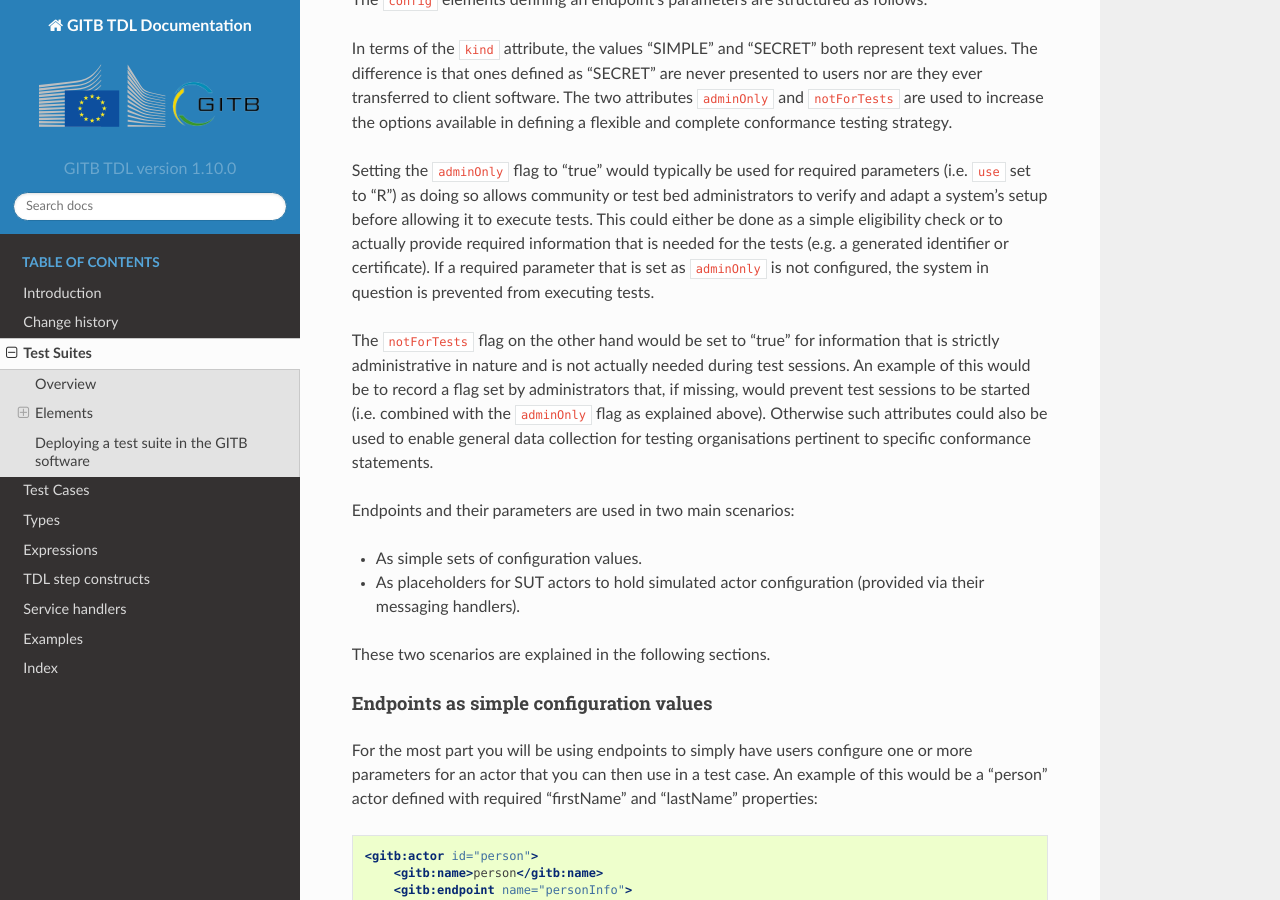
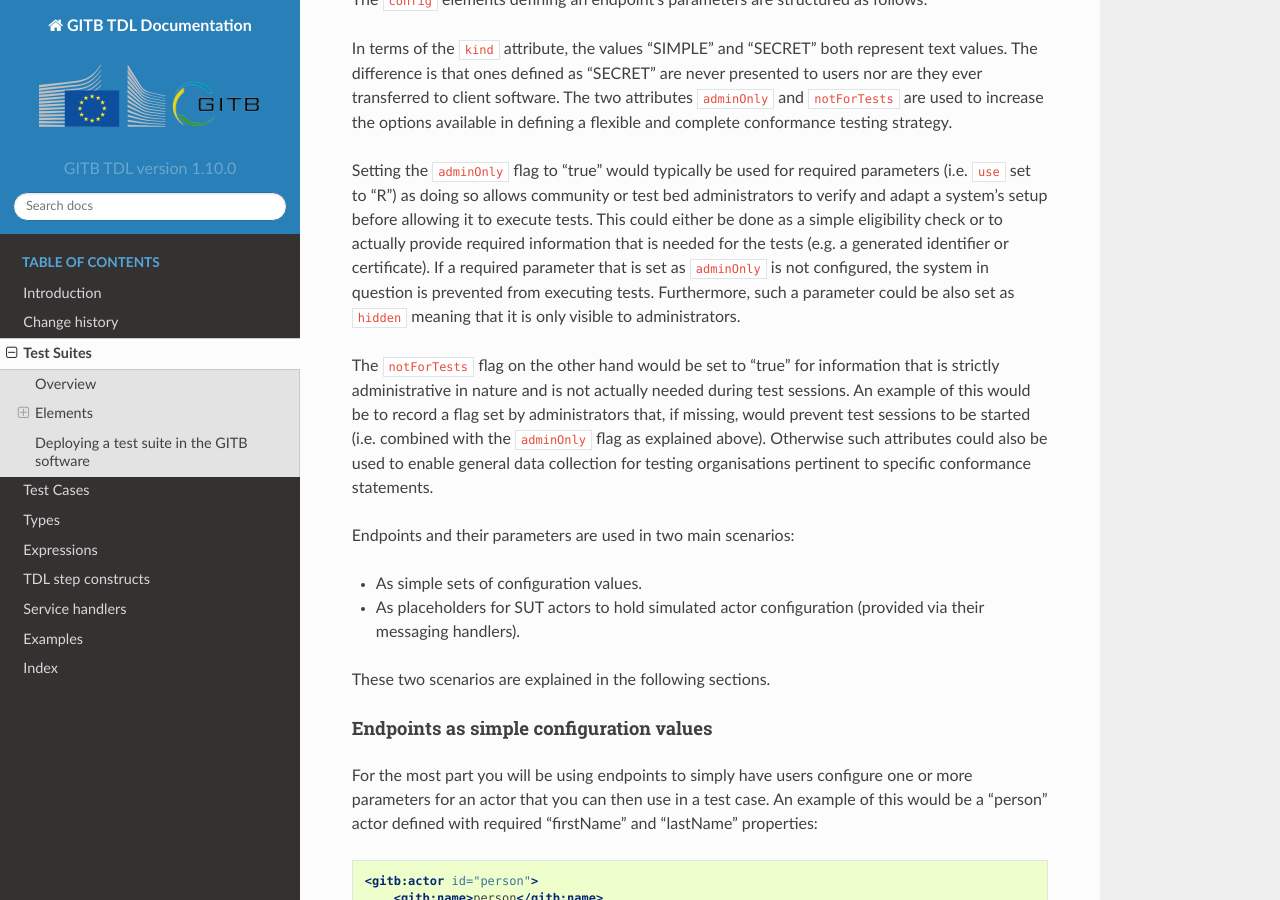
Before and after one commit to ISAITB/docs-tdl, a Sphinx documentation site: the page built from source/testsuite/index.rst, in a window 1280 px wide and 900 px high, scrolled down 4376 px. Built offline with Sphinx 7.4.7 and the Read the Docs theme 2.0.0, drawn with Linux system fonts in a browser that asks for light colours.

Commit message:
[ITB-653] Hidden parameters

```diff
--- a/source/changelog/index.rst
+++ b/source/changelog/index.rst
@@ -19,7 +19,8 @@
     :header: "Description", "Type", "Relevant sections"
     :delim: |
 
-    New ``log`` step to add arbitrary information to the test session's log output. | GITB TDL | ref:`tdl-step-log`
+    Actors' endpoint parameters can now be defined as hidden to have them visible only to administrators. | GITB TDL | :ref:`test-suite-actors`
+    New ``log`` step to add arbitrary information to the test session's log output. | GITB TDL | :ref:`tdl-step-log`
     The ``documentation`` content for test suites, test cases and test steps can now be provided via imported resource. | GITB TDL | :ref:`test-suite-metadata`, :ref:`test-case-metadata`, :ref:`tdl-steps-common-documentation`
     The ID of test suites and test cases is now considered in the GITB software for referencing and matching. | GITB software| :ref:`test-suite`, :ref:`test-case`
 
--- a/source/testsuite/index.rst
+++ b/source/testsuite/index.rst
@@ -194,6 +194,7 @@
     @kind| no| Whether this is a simple text (value "SIMPLE" - the default), file (value "BINARY") or a secret value (value "SECRET").
     @adminOnly| no| A boolean value (by default "false") indicating whether this parameter can only be edited by administrators.
     @notForTests| no| A boolean value (by default "false") indicating whether this parameter is included as a test session context variable.
+    @hidden| no| A boolean value (by default "false") indicating whether this parameter can only be viewed by administrators.
 
 In terms of the ``kind`` attribute, the values "SIMPLE" and "SECRET" both represent text values. The difference is that ones
 defined as "SECRET" are never presented to users nor are they ever transferred to client software. The two attributes ``adminOnly``
@@ -203,7 +204,8 @@
 doing so allows community or test bed administrators to verify and adapt a system's setup before allowing it to
 execute tests. This could either be done as a simple eligibility check or to actually provide required information
 that is needed for the tests (e.g. a generated identifier or certificate). If a required parameter that is set as
-``adminOnly`` is not configured, the system in question is prevented from executing tests.
+``adminOnly`` is not configured, the system in question is prevented from executing tests. Furthermore, such a parameter
+could be also set as ``hidden`` meaning that it is only visible to administrators.
 
 The ``notForTests`` flag on the other hand would be set to "true" for information that is strictly administrative
 in nature and is not actually needed during test sessions. An example of this would be to record a flag set by administrators that, if
```
